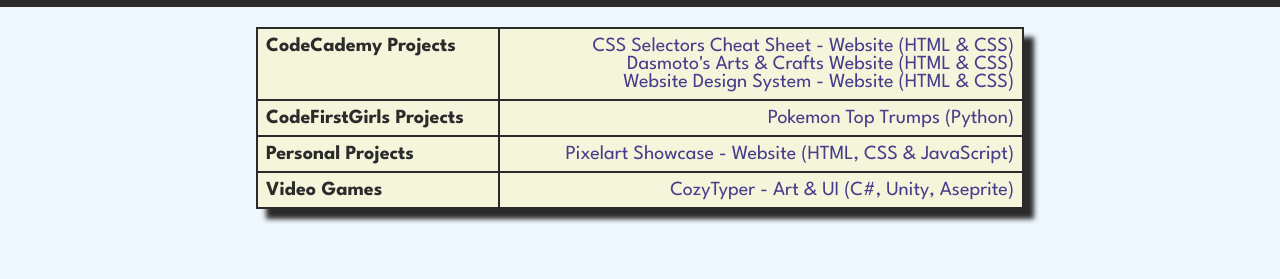
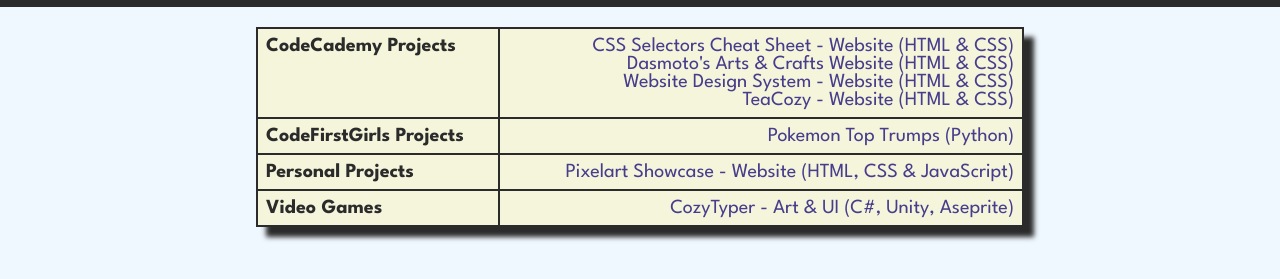
Before and after one commit to EvelynSays/evelynsays.github.io, a plain HTML site: page index.html in a window 1280 px wide. Shown: the part 73-352 px from the top of the page. Drawn offline with Linux system fonts and the light colour scheme; a web font is replaced by a local one.

Commit message:
Added new CodeCademy project

```diff
--- a/index.html
+++ b/index.html
@@ -25,6 +25,7 @@
                 <li><a href="https://evelynsays.github.io/CSS-Selectors-CheatSheet/" target="_blank">CSS Selectors Cheat Sheet - Website (HTML & CSS)</a></li>
                 <li><a href="https://evelynsays.github.io/Dasmoto/" target="_blank">Dasmoto's Arts & Crafts Website (HTML & CSS)</a></li>
                 <li><a href="https://evelynsays.github.io/Website-Design-System/" target="_blank">Website Design System - Website (HTML & CSS)</a></li>
+                <li><a href="https://evelynsays.github.io/TeaCozy/" target="_blank">TeaCozy - Website (HTML & CSS)</a></li>
               </ul>
             </td>
         </tr>
```
